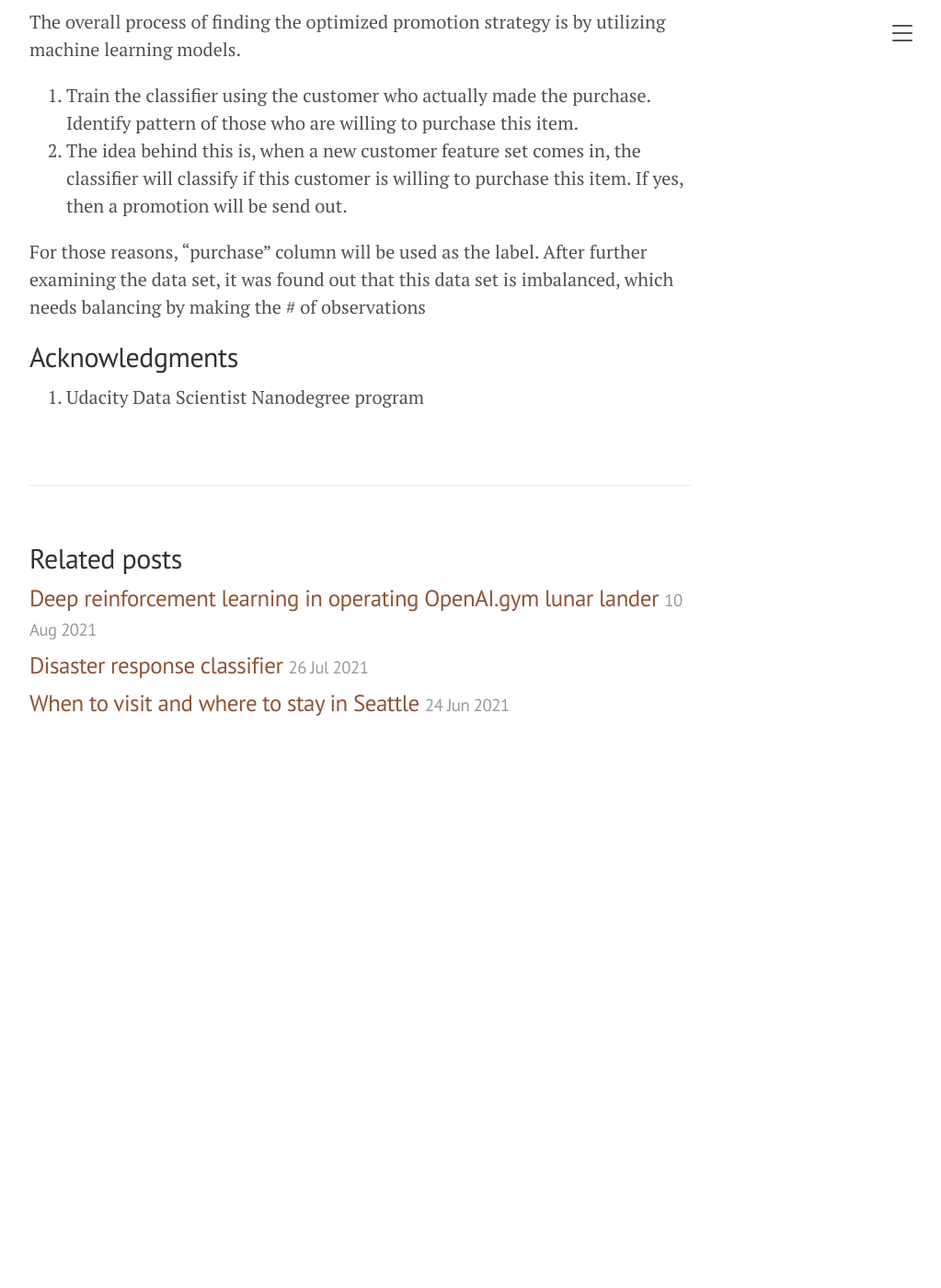
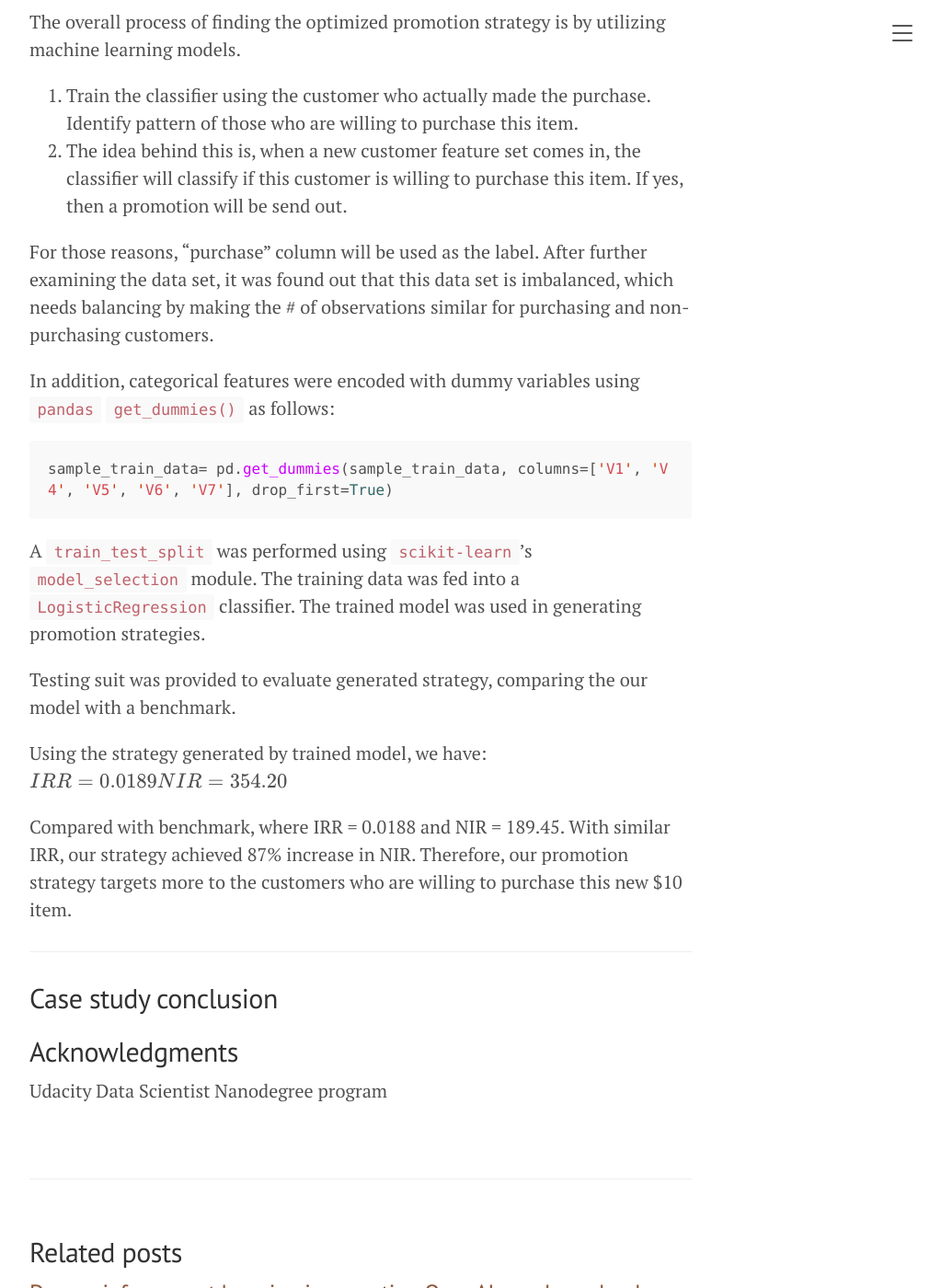
Before and after one commit to hengli700/dive-data, a Jekyll site: the page built from _posts/2021-08-11-case-study-i-hypothesis-testing-strategy-optimization.markdown, in a window 1280 px wide and 1400 px high, scrolled down 7913 px. Shown: the whole window at 92% size, without its empty margins (248-1271 px from the left). Built offline with Jekyll 4.4.1, drawn with Linux system fonts in a browser that asks for light colours; formulas are drawn with MathJax 3; before the commit the page ends 8753 px from its top, so only the background shows below that.

Commit message:
revision on case study i

````diff
--- a/_posts/2021-08-11-case-study-i-hypothesis-testing-strategy-optimization.markdown
+++ b/_posts/2021-08-11-case-study-i-hypothesis-testing-strategy-optimization.markdown
@@ -284,8 +284,36 @@ The overall process of finding the optimized promotion strategy is by utilizing
 1. Train the classifier using the customer who actually made the purchase. Identify pattern of those who are willing to purchase this item.
 2. The idea behind this is, when a new customer feature set comes in, the classifier will classify if this customer is willing to purchase this item. If yes, then a promotion will be send out.
 
-For those reasons, "purchase" column will be used as the label. After further examining the data set, it was found out that this data set is imbalanced, which needs balancing by making the # of observations
+For those reasons, "purchase" column will be used as the label. After further examining the data set, it was found out that this data set is imbalanced, which needs balancing by making the # of observations similar for purchasing and non-purchasing customers.
+
+In addition, categorical features were encoded with dummy variables using ```pandas``` ```get_dummies()``` as follows:
+
+```python
+sample_train_data= pd.get_dummies(sample_train_data, columns=['V1', 'V4', 'V5', 'V6', 'V7'], drop_first=True)
+```
+A ```train_test_split``` was performed using ```scikit-learn```'s ```model_selection``` module. The training data was fed into a ```LogisticRegression``` classifier. The trained model was used in generating promotion strategies.
+
+Testing suit was provided to evaluate generated strategy, comparing the our model with a benchmark.
+
+Using the strategy generated by trained model, we have:
+$$
+\begin{align}
+\begin{gathered}
+    IRR = 0.0189
+    NIR = 354.20
+    \end{gathered}
+\end{align}
+$$
+
+Compared with benchmark, where IRR = 0.0188 and NIR = 189.45. With similar IRR, our strategy achieved 87% increase in NIR. Therefore, our promotion strategy targets more to the customers who are willing to purchase this new $10 item.
+
+---
+
+## Case study conclusion
+
+
+
 
 
 ## Acknowledgments
-1. Udacity Data Scientist Nanodegree program
+Udacity Data Scientist Nanodegree program
````
